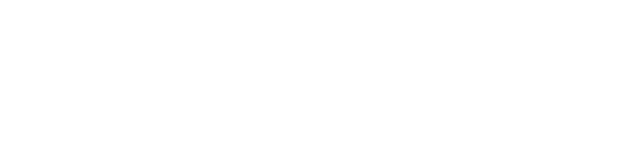
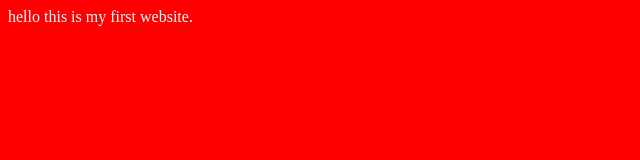
Before and after one commit to 22Sw068/Web_Development, a plain HTML site: page index.html in a window 1280 px wide. Shown: the whole page, without its empty margins (0-640 px from the left). Drawn offline with Linux system fonts and the light colour scheme.

Commit message:
lecture 3 completed

```diff
--- a/index.html
+++ b/index.html
@@ -3,9 +3,16 @@
 <head>
     <meta charset="UTF-8">
     <meta name="viewport" content="width=device-width, initial-scale=1.0">
-    <title>Document</title>
+    <title>First Website</title>
+    <link rel="stylesheet" href="style.css">
+
 </head>
 <body>
+    hello this is my first website.
+
+
+
+    <script src="script.js"></script>
 
 </body>
 </html>
--- a/script.js
+++ b/script.js
@@ -0,0 +1 @@
+alert("Welcome to my website!");
--- a/style.css
+++ b/style.css
@@ -0,0 +1,4 @@
+body{
+    background-color: red;
+    color:azure;
+}
```
